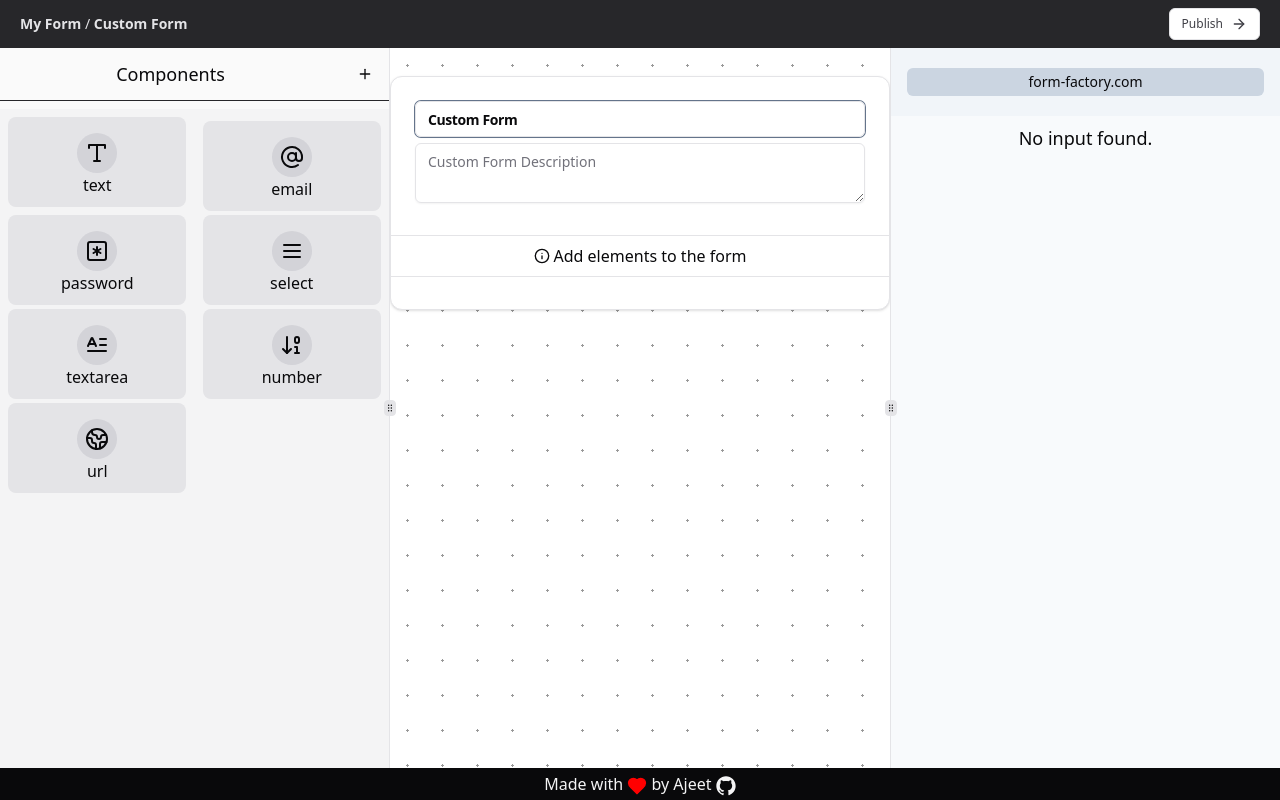
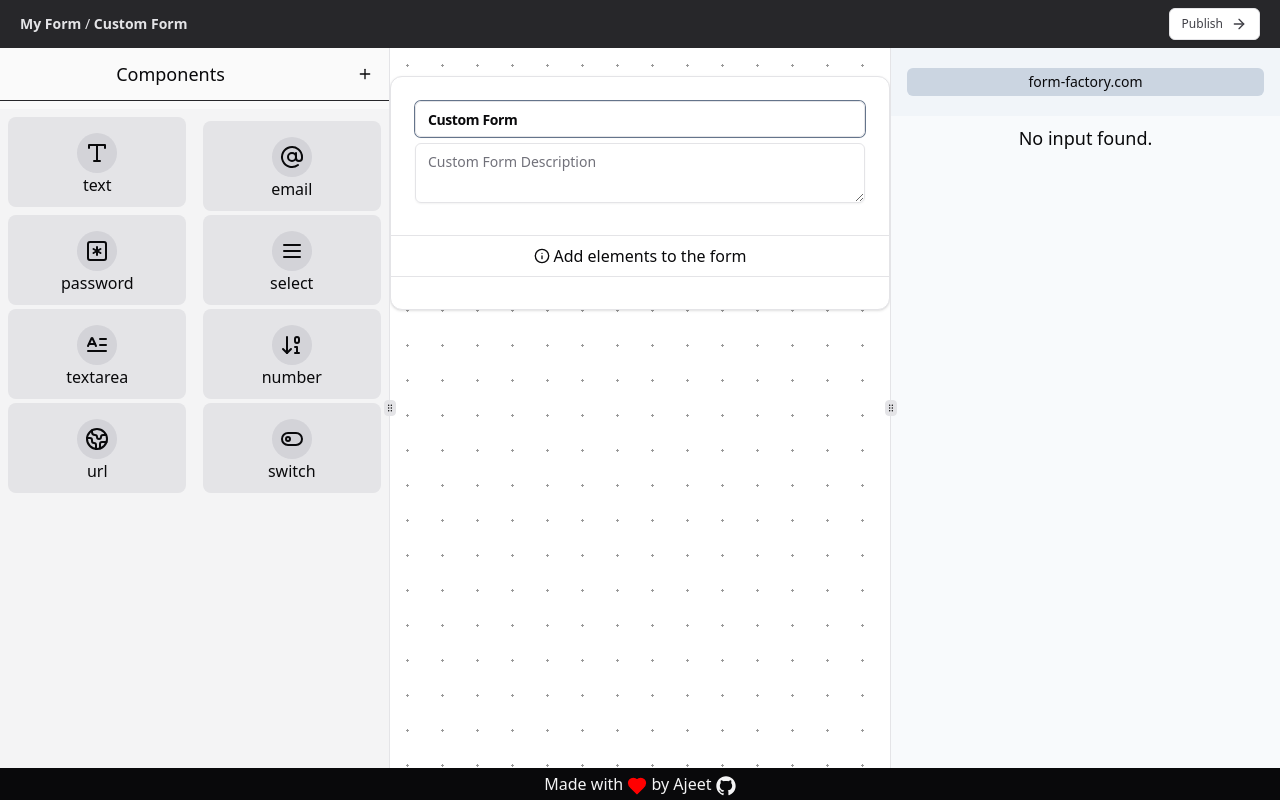
Before and after one commit to thetsajeet/form-factory, a Next.js app: page / in a window 1280 px wide. Built offline with nearby package versions, Linux system fonts and the light colour scheme.

Commit message:
#1 add switch support

```diff
--- a/src/components/form-factory-ui/FormEditor/Component.tsx
+++ b/src/components/form-factory-ui/FormEditor/Component.tsx
@@ -1,7 +1,6 @@
 "use client";
 
 import useStore from "@/lib/store";
-import { FORM_TYPES } from "@/models/constants/formTypes";
 import { FormElementTypes } from "@/models/interfaces/FFElements";
 import { useDrag } from "react-dnd";
 
--- a/src/components/form-factory-ui/FormEditor/ComponentList.tsx
+++ b/src/components/form-factory-ui/FormEditor/ComponentList.tsx
@@ -7,6 +7,7 @@ import {
   LetterTextIcon,
   MenuIcon,
   SquareAsterisk,
+  ToggleLeftIcon,
   Type,
 } from "lucide-react";
 import Component, { ComponentInteface } from "./Component";
@@ -41,6 +42,10 @@ export default function ComponentList() {
       name: "url",
       icon: <Globe2Icon color="#09090B" />,
     },
+    {
+      name: "switch",
+      icon: <ToggleLeftIcon color="#09090B" />,
+    },
   ];
 
   return (
--- a/src/components/form-factory-ui/FormEditor/EditFormElement.tsx
+++ b/src/components/form-factory-ui/FormEditor/EditFormElement.tsx
@@ -50,7 +50,9 @@ export default function EditFormElement() {
         finalData["options"] = ops.split(";");
         continue;
       }
-      if (key === "placeholder" || key === "defaultValue")
+      if (key === "placeholder" && data.type !== "switch")
+        finalData[key] = value as string;
+      if (key === "defaultValue" && data.type !== "switch")
         finalData[key] = value as string;
     }
 
@@ -98,6 +100,7 @@ export default function EditFormElement() {
                 />
               )}
             />
+            {form.watch("type") !== "switch" && (
               <FormField
                 control={form.control}
                 name="placeholder"
@@ -110,6 +113,7 @@ export default function EditFormElement() {
                   />
                 )}
               />
+            )}
             {form.watch("type") === "select" && (
               <FormField
                 control={form.control}
--- /dev/null
+++ b/src/components/form-factory-ui/FormElements/FFSwitch.tsx
@@ -0,0 +1,30 @@
+import {
+  FormItem,
+  FormLabel,
+  FormControl,
+  FormMessage,
+} from "@/components/ui/form";
+import { Switch } from "@/components/ui/switch";
+import { FFSwitchInterface } from "@/models/interfaces/FFElements";
+
+export default function FFSwitch({ field, label }: FFSwitchInterface) {
+  return (
+    <FormItem className="flex items-center">
+      <FormControl>
+        <Switch
+          {...field}
+          checked={field.value}
+          onCheckedChange={field.onChange}
+        />
+      </FormControl>
+      {/* TODO: Fix no effect with mt-0 in tailwindcss class */}
+      <FormLabel
+        className="font-medium text-lg pl-1"
+        style={{ marginTop: "0px" }}
+      >
+        {label}
+      </FormLabel>
+      <FormMessage />
+    </FormItem>
+  );
+}
--- a/src/components/form-factory-ui/Preview/OutputForm.tsx
+++ b/src/components/form-factory-ui/Preview/OutputForm.tsx
@@ -10,6 +10,7 @@ import FFSelect from "../FormElements/FFSelect";
 import FFInput from "../FormElements/FFInput";
 import { FormElement } from "@/models/interfaces/FFElements";
 import FFTextarea from "../FormElements/FFTextarea";
+import FFSwitch from "../FormElements/FFSwitch";
 
 export default function OutputForm() {
   const formTitle = useStore((state) => state.formTitle);
@@ -50,7 +51,6 @@ export default function OutputForm() {
                 field={field}
                 label={label}
                 type={type}
-                key={id}
                 placeholder={placeholder}
               />
             )}
@@ -64,7 +64,6 @@ export default function OutputForm() {
             key={id}
             render={({ field }) => (
               <FFSelect
-                key={id}
                 label={label}
                 field={field}
                 options={options!}
@@ -81,12 +80,20 @@ export default function OutputForm() {
             name={label}
             render={({ field }) => (
               <FFTextarea
-                key={id}
                 label={label}
                 field={field}
                 placeholder={placeholder}
               />
             )}
+          />
+        );
+      case "switch":
+        return (
+          <FormField
+            control={form.control}
+            name={label}
+            key={id}
+            render={({ field }) => <FFSwitch label={label} field={field} />}
           />
         );
       default:
--- a/src/components/ui/switch.tsx
+++ b/src/components/ui/switch.tsx
@@ -1,9 +1,9 @@
-"use client"
+"use client";
 
-import * as React from "react"
-import * as SwitchPrimitives from "@radix-ui/react-switch"
+import * as React from "react";
+import * as SwitchPrimitives from "@radix-ui/react-switch";
 
-import { cn } from "@/lib/utils"
+import { cn } from "@/lib/utils";
 
 const Switch = React.forwardRef<
   React.ElementRef<typeof SwitchPrimitives.Root>,
@@ -11,7 +11,7 @@ const Switch = React.forwardRef<
 >(({ className, ...props }, ref) => (
   <SwitchPrimitives.Root
     className={cn(
-      "peer inline-flex h-5 w-9 shrink-0 cursor-pointer items-center rounded-full border-2 border-transparent shadow-sm transition-colors focus-visible:outline-none focus-visible:ring-2 focus-visible:ring-ring focus-visible:ring-offset-2 focus-visible:ring-offset-background disabled:cursor-not-allowed disabled:opacity-50 data-[state=checked]:bg-primary data-[state=unchecked]:bg-input",
+      "peer inline-flex h-6 w-11 shrink-0 cursor-pointer items-center rounded-full border-2 border-transparent transition-colors focus-visible:outline-none focus-visible:ring-2 focus-visible:ring-ring focus-visible:ring-offset-2 focus-visible:ring-offset-background disabled:cursor-not-allowed disabled:opacity-50 data-[state=checked]:bg-primary data-[state=unchecked]:bg-input",
       className
     )}
     {...props}
@@ -19,11 +19,11 @@ const Switch = React.forwardRef<
   >
     <SwitchPrimitives.Thumb
       className={cn(
-        "pointer-events-none block h-4 w-4 rounded-full bg-background shadow-lg ring-0 transition-transform data-[state=checked]:translate-x-4 data-[state=unchecked]:translate-x-0"
+        "pointer-events-none block h-5 w-5 rounded-full bg-background shadow-lg ring-0 transition-transform data-[state=checked]:translate-x-5 data-[state=unchecked]:translate-x-0"
       )}
     />
   </SwitchPrimitives.Root>
-))
-Switch.displayName = SwitchPrimitives.Root.displayName
+));
+Switch.displayName = SwitchPrimitives.Root.displayName;
 
-export { Switch }
+export { Switch };
--- a/src/lib/store.ts
+++ b/src/lib/store.ts
@@ -28,11 +28,12 @@ const useStore = create<State & Action>((set, get) => ({
   setFormTitle: (t: string) => set(() => ({ formTitle: t })),
   setFormDescription: (d: string) => set(() => ({ formDescription: d })),
   addFormElement: (type?: FormElementTypes | null) => {
+    const elType = type ? type : "text";
     const newElement: FormElement = {
       id: uuid(),
-      label: `label-${get().count + 1}`,
-      name: `label-${get().count + 1}`,
-      type: type ? type : "text",
+      label: `${elType}-${get().count + 1}`,
+      name: `${elType}-${get().count + 1}`,
+      type: elType,
       placeholder: "",
       options: [],
     };
--- a/src/models/constants/formTypes.ts
+++ b/src/models/constants/formTypes.ts
@@ -8,4 +8,5 @@ export const FORM_TYPES: { [key: string]: FormElementTypes } = {
   EMAIL: "email",
   NUMBER: "number",
   URL: "url",
+  SWITCH: "switch",
 };
--- a/src/models/interfaces/FFElements.ts
+++ b/src/models/interfaces/FFElements.ts
@@ -7,6 +7,7 @@ export type FormElementTypes =
   | "select"
   | "number"
   | "url"
+  | "switch"
   | "textarea";
 
 export interface FieldInterface {
@@ -28,6 +29,10 @@ export interface FFTextareaInterface extends FieldInterface {
   resize?: boolean;
 }
 
+export interface FFSwitchInterface extends FieldInterface {
+  checked?: boolean;
+}
+
 export interface FormElement {
   id: string | number;
   label: string;
```
Lines whose indentation alone changed are shown as unchanged.
